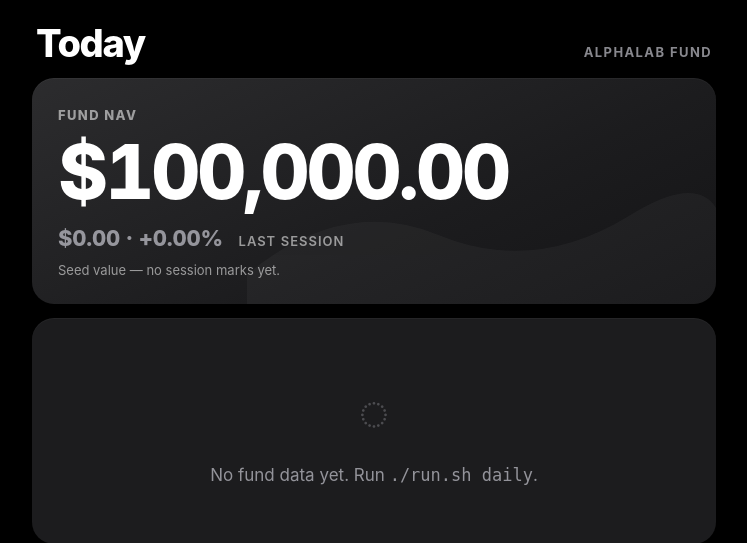
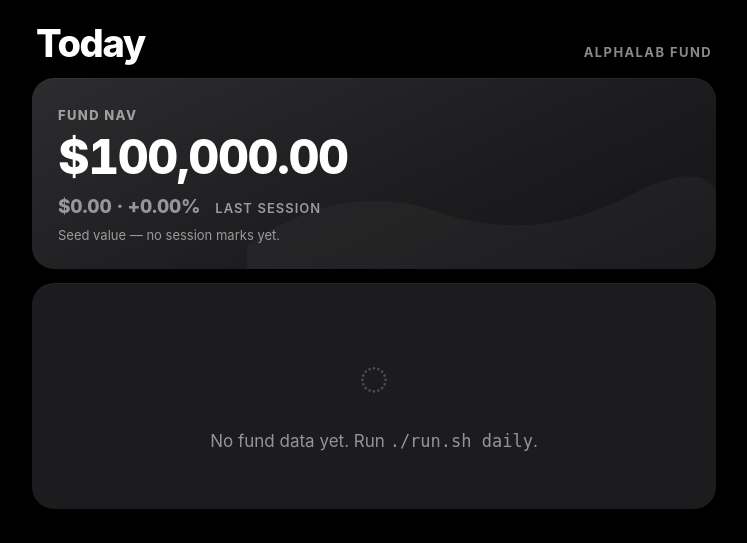
Before and after one commit to vishal0555/alphalens, a Flask app: page / in a window 1280 px wide. Shown: the top 543 px of the page, without its empty margins (266-1013 px from the left). Run offline with Flask 3, Linux system fonts and the light colour scheme; the visitor is signed in with stand-in values (Sample User, id 1); data that the repository does not hold is empty; some libraries are stand-ins or nearby versions.

Commit message:
Trim NAV value, drop layer-card accent stripe, reorder layers app→silicon
  • NAV hero value: 76/72px → 48px (still hero-ish, no longer
    screen-dominating). PnL line scaled accordingly.
  • Dropped the 4px left accent stripe on .layer-card — the tinted
    gradient background carries the layer identity cleanly on its own.
  • _LAYER_ORDER reversed: application → device → model_lab →
    hyperscaler → infra → power → silicon → sovereign.
    Maps the visual order to the AI stack (user-facing top down to
    foundational compute); sovereign tails as an orthogonal axis.

```diff
--- a/app.py
+++ b/app.py
@@ -136,10 +136,12 @@ def _short_dt(s):
 
 # ── Routes ──────────────────────────────────────────────────────────────────
 
-# Display order for AI-stack layers (most compute-heavy first → most peripheral).
+# Display order for the AI stack — from the user-facing top down to the
+# foundational compute / power layers. Sovereign (non-US exposure) is an
+# orthogonal axis so it tails the list.
 _LAYER_ORDER = [
-    "silicon", "hyperscaler", "model_lab", "infra",
-    "power", "application", "device", "sovereign",
+    "application", "device", "model_lab", "hyperscaler",
+    "infra", "power", "silicon", "sovereign",
 ]
 
 
--- a/templates/base.html
+++ b/templates/base.html
@@ -169,28 +169,16 @@
     .layer-pill.device      { background: rgba(255,159,10,.20);  color: var(--orange); }
     .layer-pill.sovereign   { background: rgba(255,255,255,.10); color: var(--text); }
 
-    /* Layer-tinted big cards (full background + accent stripe) */
-    .layer-card { padding: 22px 22px; position: relative; }
-    .layer-card::before {
-      content: "";
-      position: absolute; top: 0; bottom: 0; left: 0; width: 4px;
-    }
+    /* Layer-tinted big cards (full background, no accent stripe) */
+    .layer-card { padding: 22px 22px; }
     .layer-card.silicon     { background: linear-gradient(135deg, rgba(255,214,10,.10) 0%, transparent 70%); }
-    .layer-card.silicon::before     { background: var(--yellow); }
     .layer-card.hyperscaler { background: linear-gradient(135deg, rgba(10,132,255,.12) 0%, transparent 70%); }
-    .layer-card.hyperscaler::before { background: var(--accent); }
     .layer-card.power       { background: linear-gradient(135deg, rgba(191,90,242,.12) 0%, transparent 70%); }
-    .layer-card.power::before       { background: var(--purple); }
     .layer-card.infra       { background: linear-gradient(135deg, rgba(48,209,88,.10) 0%, transparent 70%); }
-    .layer-card.infra::before       { background: var(--green); }
     .layer-card.model_lab   { background: linear-gradient(135deg, rgba(255,55,95,.12) 0%, transparent 70%); }
-    .layer-card.model_lab::before   { background: var(--pink); }
     .layer-card.application { background: linear-gradient(135deg, rgba(90,200,250,.12) 0%, transparent 70%); }
-    .layer-card.application::before { background: var(--teal); }
     .layer-card.device      { background: linear-gradient(135deg, rgba(255,159,10,.12) 0%, transparent 70%); }
-    .layer-card.device::before      { background: var(--orange); }
     .layer-card.sovereign   { background: linear-gradient(135deg, rgba(255,255,255,.06) 0%, transparent 70%); }
-    .layer-card.sovereign::before   { background: var(--muted); }
 
     /* ── Bottom nav (4 tabs after dropping /morning) ───── */
     .bottom-nav {
--- a/templates/dashboard.html
+++ b/templates/dashboard.html
@@ -14,12 +14,12 @@
     text-transform: uppercase; color: rgba(255,255,255,.55);
   }
   .nav-hero .big {
-    font-size: 76px; font-weight: 800; line-height: 1;
-    letter-spacing: -.04em; margin-top: 8px;
+    font-size: 48px; font-weight: 800; line-height: 1;
+    letter-spacing: -.03em; margin-top: 8px;
   }
   .nav-hero .pnl {
-    font-size: 22px; font-weight: 800; letter-spacing: -.01em;
-    margin-top: 14px;
+    font-size: 19px; font-weight: 800; letter-spacing: -.01em;
+    margin-top: 12px;
   }
   .nav-hero .pnl .ago {
     font-size: 13px; font-weight: 600; color: rgba(255,255,255,.55);
--- a/templates/nav.html
+++ b/templates/nav.html
@@ -5,8 +5,8 @@
 <style>
   .nav-hero { padding: 28px 26px 24px; position: relative; overflow: hidden; }
   .nav-hero .label { font-size: 13px; font-weight: 800; letter-spacing: 1.4px; text-transform: uppercase; color: rgba(255,255,255,.55); }
-  .nav-hero .big   { font-size: 72px; font-weight: 800; line-height: 1; letter-spacing: -.04em; margin-top: 8px; }
-  .nav-hero .pnl   { font-size: 22px; font-weight: 800; letter-spacing: -.01em; margin-top: 14px; }
+  .nav-hero .big   { font-size: 48px; font-weight: 800; line-height: 1; letter-spacing: -.03em; margin-top: 8px; }
+  .nav-hero .pnl   { font-size: 19px; font-weight: 800; letter-spacing: -.01em; margin-top: 12px; }
   .nav-hero .pnl .ago { font-size: 13px; font-weight: 600; color: rgba(255,255,255,.55); margin-left: 10px; letter-spacing: 1px; text-transform: uppercase; }
 
   .spark-wrap { padding: 18px 22px; }
```
